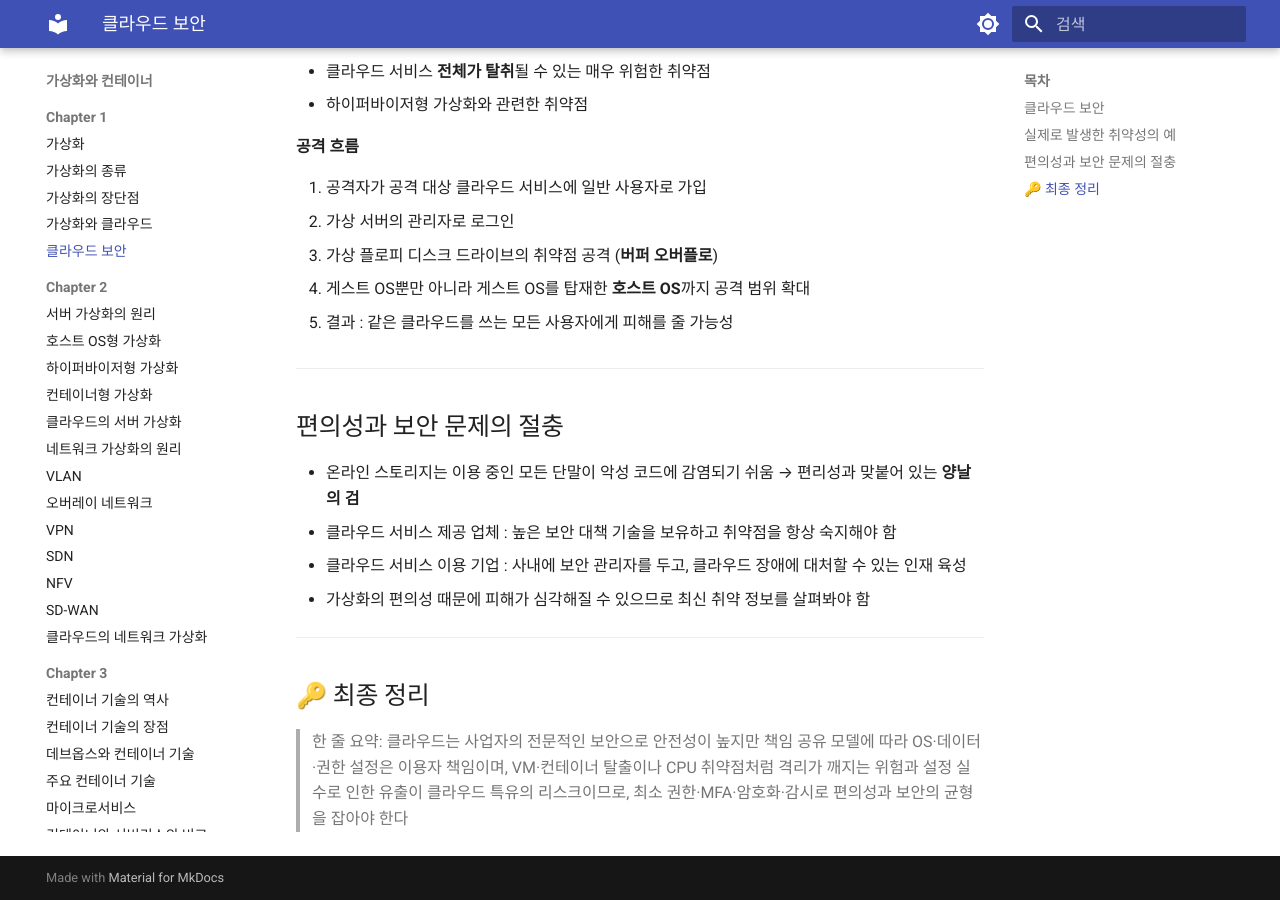
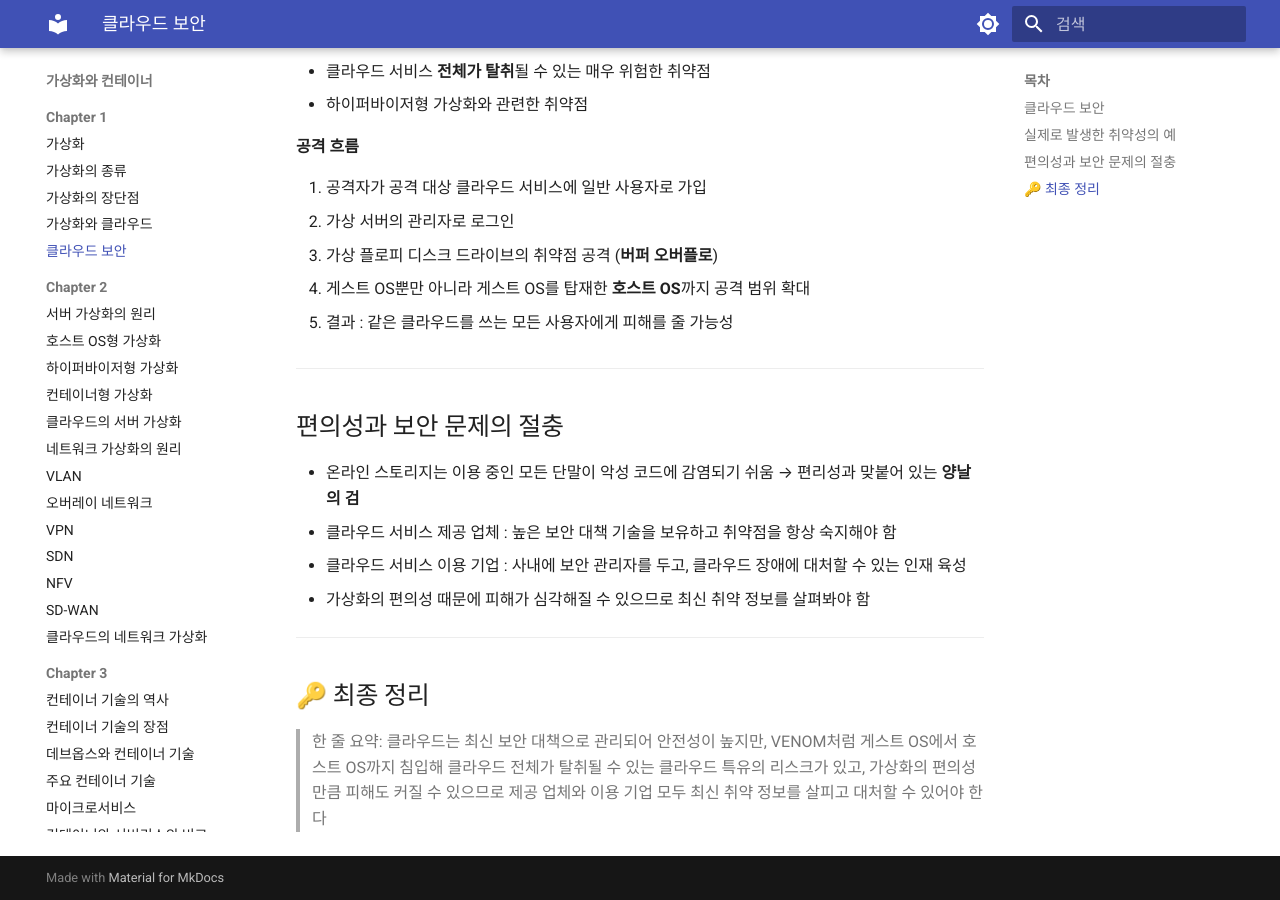
Before and after one commit to CokaNuri/CSBE, an MkDocs documentation site: the page built from docs/virtualization-container/Chapter 1 - 가상화 기초 지식/05 클라우드 보안.md, in a window 1280 px wide and 900 px high, scrolled down 529 px. Built offline with MkDocs 1.6.1 and Material for MkDocs 9.7.7, drawn with Linux system fonts in a browser that asks for light colours.

Commit message:
가상화와 컨테이너 1장 표 및 최종 정리 수정
Co-Authored-By: Claude Fable 5.2 <noreply@anthropic.com>

```diff
--- a/docs/virtualization-container/Chapter 1 - 가상화 기초 지식/05 클라우드 보안.md
+++ b/docs/virtualization-container/Chapter 1 - 가상화 기초 지식/05 클라우드 보안.md
@@ -37,4 +37,4 @@
 
 ## 🔑 최종 정리
 
-> 한 줄 요약: 클라우드는 사업자의 전문적인 보안으로 안전성이 높지만 책임 공유 모델에 따라 OS·데이터·권한 설정은 이용자 책임이며, VM·컨테이너 탈출이나 CPU 취약점처럼 격리가 깨지는 위험과 설정 실수로 인한 유출이 클라우드 특유의 리스크이므로, 최소 권한·MFA·암호화·감시로 편의성과 보안의 균형을 잡아야 한다
+> 한 줄 요약: 클라우드는 최신 보안 대책으로 관리되어 안전성이 높지만, VENOM처럼 게스트 OS에서 호스트 OS까지 침입해 클라우드 전체가 탈취될 수 있는 클라우드 특유의 리스크가 있고, 가상화의 편의성만큼 피해도 커질 수 있으므로 제공 업체와 이용 기업 모두 최신 취약 정보를 살피고 대처할 수 있어야 한다
```
Also changed, not shown: docs/virtualization-container/Chapter 1 - 가상화 기초 지식/02 가상화의 종류.md (+2 -2 lines), docs/virtualization-container/Chapter 1 - 가상화 기초 지식/04 가상화와 클라우드.md (+1 -1 lines).
